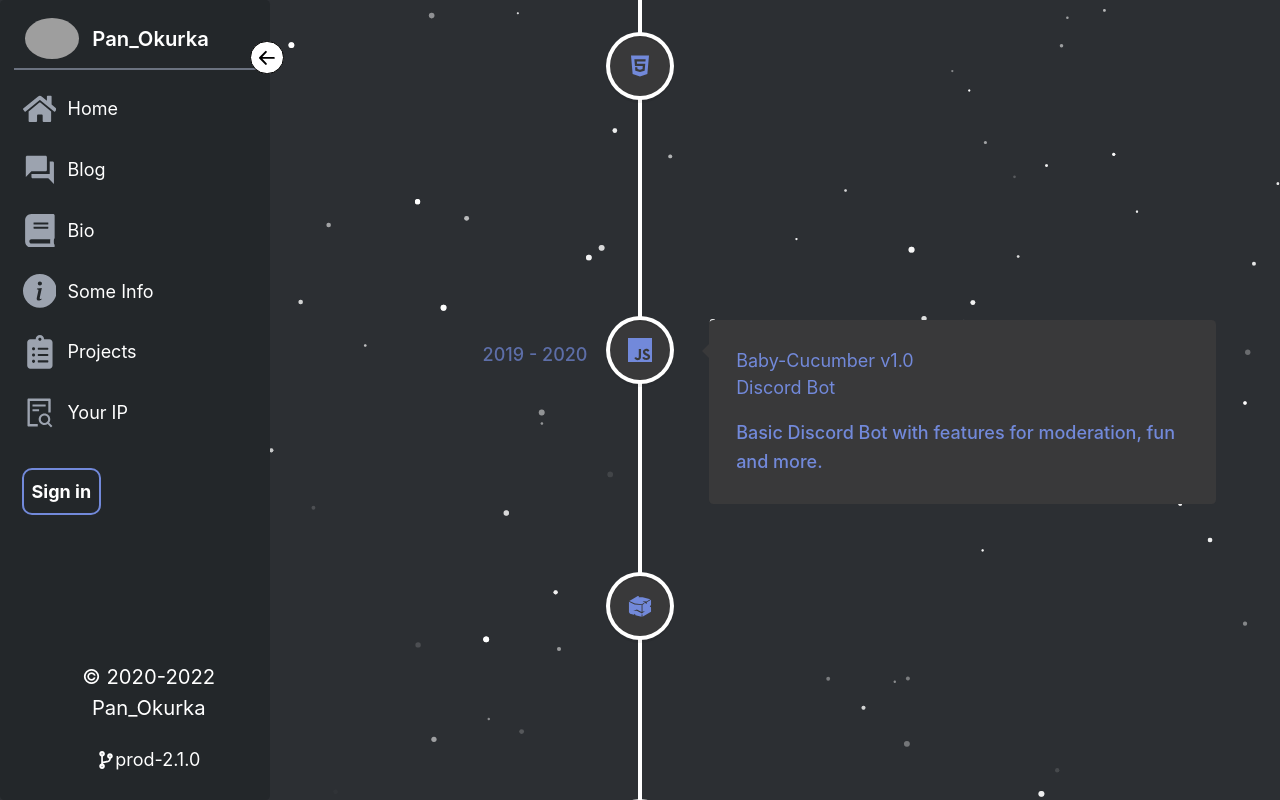
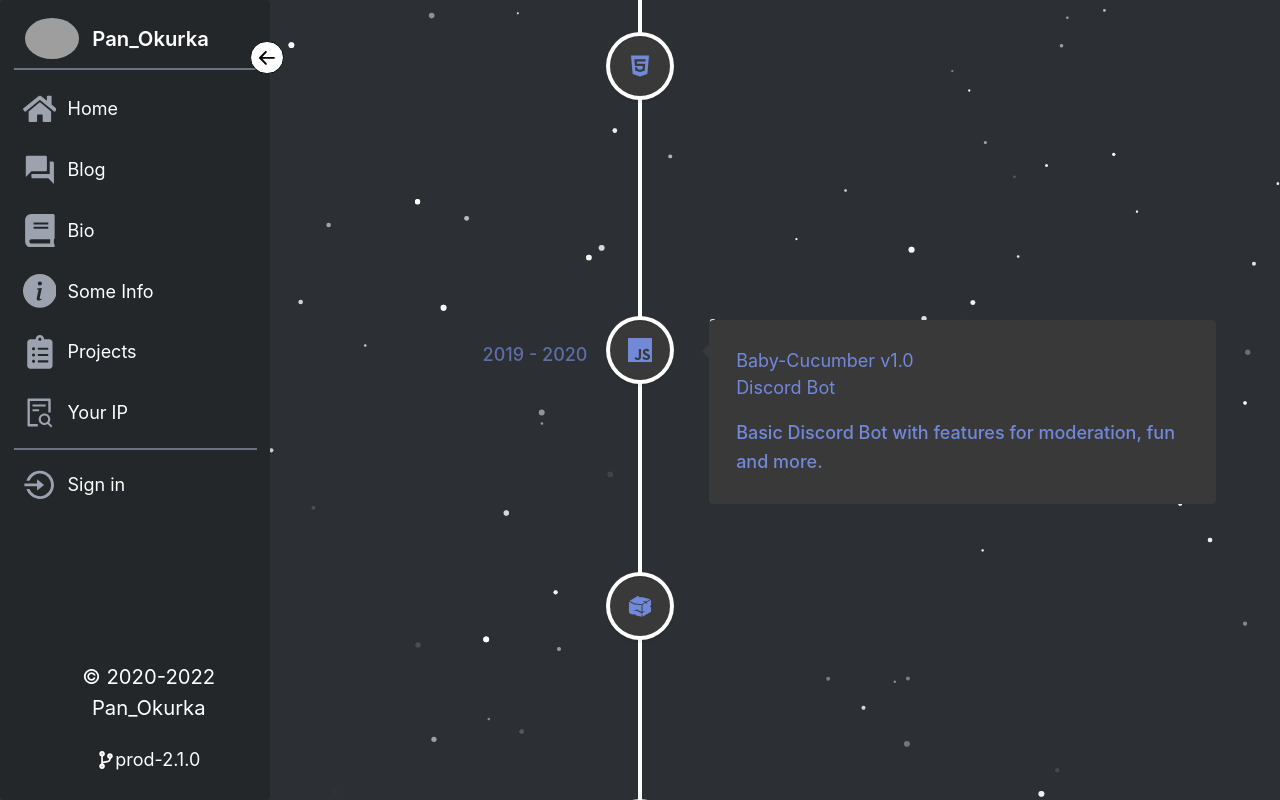
Before and after one commit to PanOkurka/My-WebSite, a Next.js app: page /projects in a window 1280 px wide. Both pictures are taken after a click on the icon 86 px from the left and 57 px from the top of the page. Shown: the top 800 px of the page. Built offline with nearby package versions, Linux system fonts and the light colour scheme; no server answers; grey boxes are pictures that could not be loaded.

Commit message:
feat: login btn updaze

```diff
--- a/components/login-button.js
+++ b/components/login-button.js
@@ -1,6 +1,7 @@
 import { useSession, signIn, signOut } from "next-auth/react"
 import { CgProfile } from 'react-icons/cg'
 import { GoDashboard } from 'react-icons/go'
+import { RiLoginCircleLine, RiLogoutCircleLine } from 'react-icons/ri'
 import Link from "next/link"
 
 
@@ -29,13 +30,19 @@ export default function LgnBtn({state}) {
                     </a>
                   </Link>
               }
-        <button className={`logout-btn ${!state && "hidden"}`} onClick={() => signOut()}>Sign out</button>
+        <div onClick={() => signOut()} className={`flex items-center p-2 text-base font-normal rounded-lg text-white hoverNavItem cursor-pointer ${!state && "justify-center"}`}>
+          <RiLogoutCircleLine className={`text-3xl duration-75 text-gray-400`}></RiLogoutCircleLine>
+          <span className={`ml-10 absolute CustomTextSide duration-150 ${!state && "hidden scale-0 duration-75"}`}>Sign out</span>
+        </div>
       </div>
     )
   }
   return (
-    <>
-      <button className={`login-btn ${!state && "hidden"}`} onClick={() => signIn()}>Sign in</button>
-    </>
+    <div className={`border-t-2 border-solid border-gray-500 mt-2 pt-2`}>
+      <div onClick={() => signIn()} className={`flex items-center p-2 text-base font-normal rounded-lg text-white hoverNavItem cursor-pointer ${!state && "justify-center"}`}>
+        <RiLoginCircleLine className={`text-3xl duration-75 text-gray-400`}></RiLoginCircleLine>
+        <span className={`ml-10 absolute CustomTextSide duration-150 ${!state && "hidden scale-0 duration-75"}`}>Sign in</span>
+      </div>
+    </div>
   )
 }
--- a/pages/projects.js
+++ b/pages/projects.js
@@ -240,6 +240,21 @@ export default function Projects() {
                 >
                     <h3 className="vertical-timeline-element-title">Freelancer</h3>
                 </VerticalTimelineElement>
+                <VerticalTimelineElement
+                    key='16'
+                    className="vertical-timeline-element--work"
+                    contentStyle={{ background: '#39393A', color: '#7289DA', boxShadow: 'none' }}
+                    contentArrowStyle={{ borderRight: '7px solid  #39393A' }}
+                    date="2022 - present"
+                    iconStyle={{ background: '#39393A', color: '#7289DA' }}
+                    icon={<BsQuestionCircle />}
+                >
+                    <h3 className="vertical-timeline-element-title">OkurkaCraft S2</h3>
+                    <h4 className="vertical-timeline-element-subtitle">Minecraft whitelist server!</h4>
+                    <p>
+                        Founder and Developer
+                    </p>
+                </VerticalTimelineElement>
                 </VerticalTimeline>
         </motion.div>
     </Layout>
```
